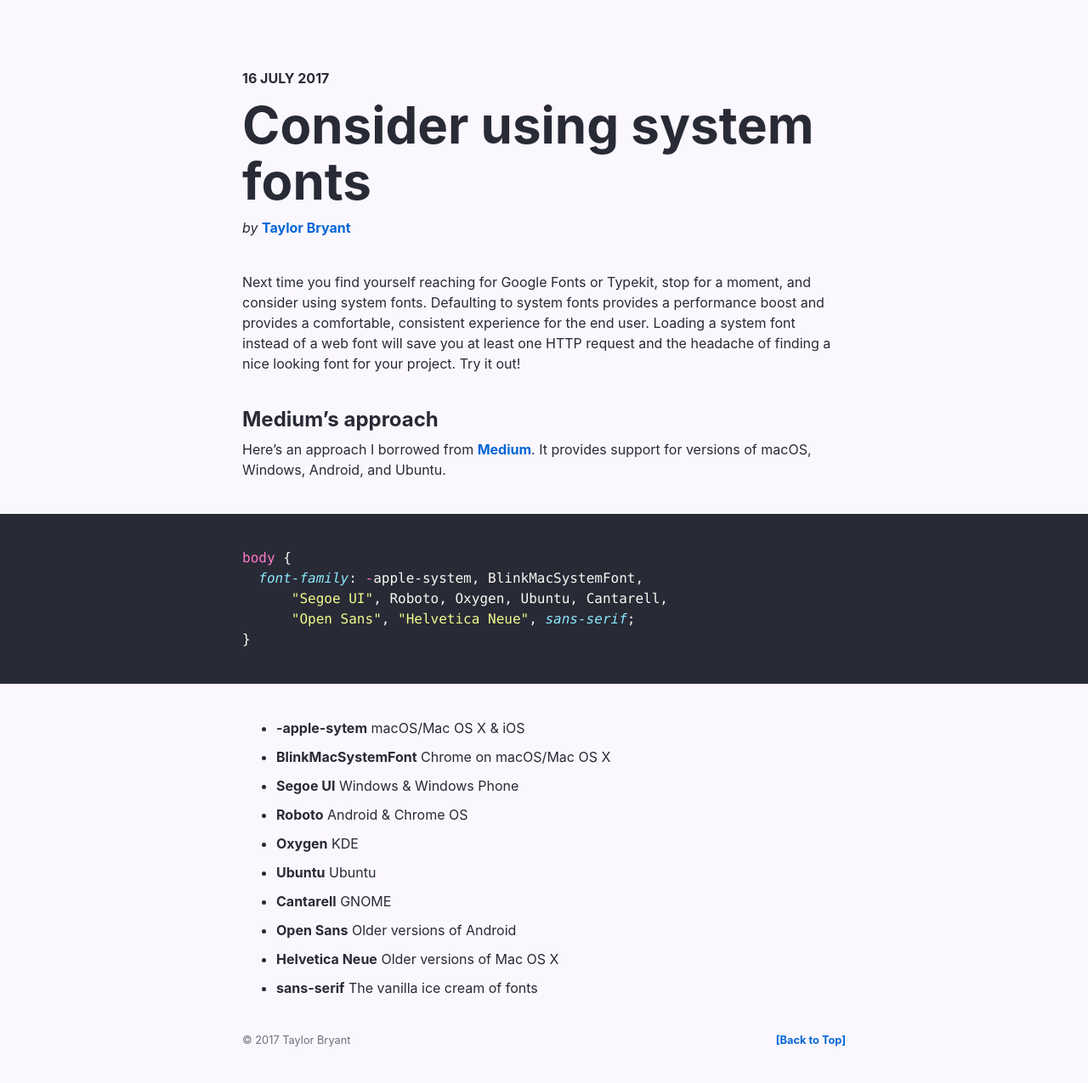
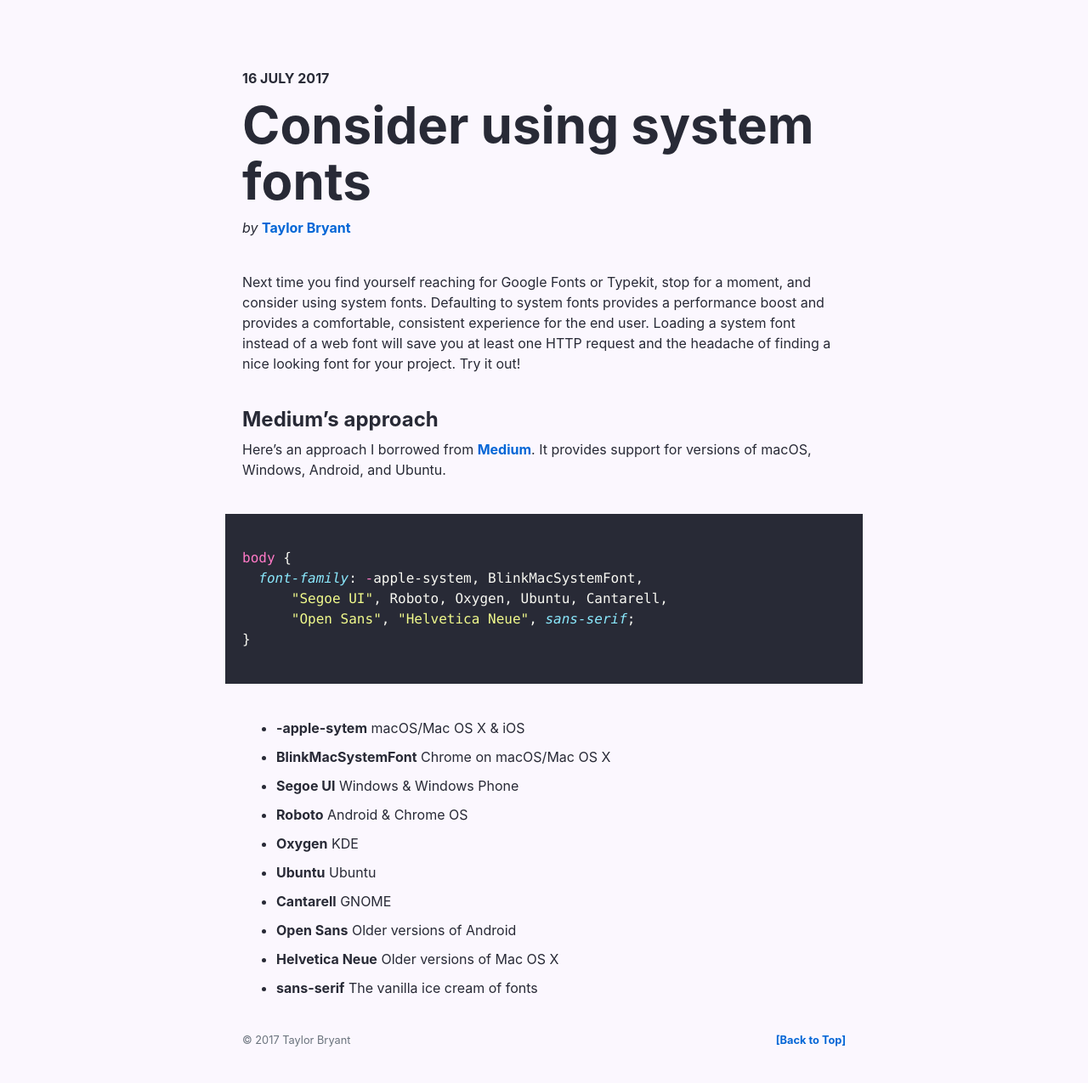
Before and after one commit to scottwater/taylorbryant.github.io, a Jekyll site: the page built from _posts/2017-07-16-consider-using-system-fonts.md, in a window 1280 px wide. Shown: the whole page at 85% size. Built offline with Jekyll 4.4.1, drawn with Linux system fonts in a browser that asks for light colours.

Commit message:
Fix code block overflow issue

```diff
--- a/_includes/style.scss
+++ b/_includes/style.scss
@@ -618,6 +618,7 @@
   overflow: auto;
   font-size: 1em;
   line-height: 1.5;
+  white-space: pre;
   word-wrap: normal;
   font-family: 'SFMono-Regular', Consolas, 'Liberation Mono', Menlo, Courier, monospace;
 }
@@ -654,6 +655,7 @@
 .container {
   margin: 80px auto 40px;
   max-width: 750px;
+  overflow: hidden;
   padding: 0 20px;
   width: 100%;
 }
```
